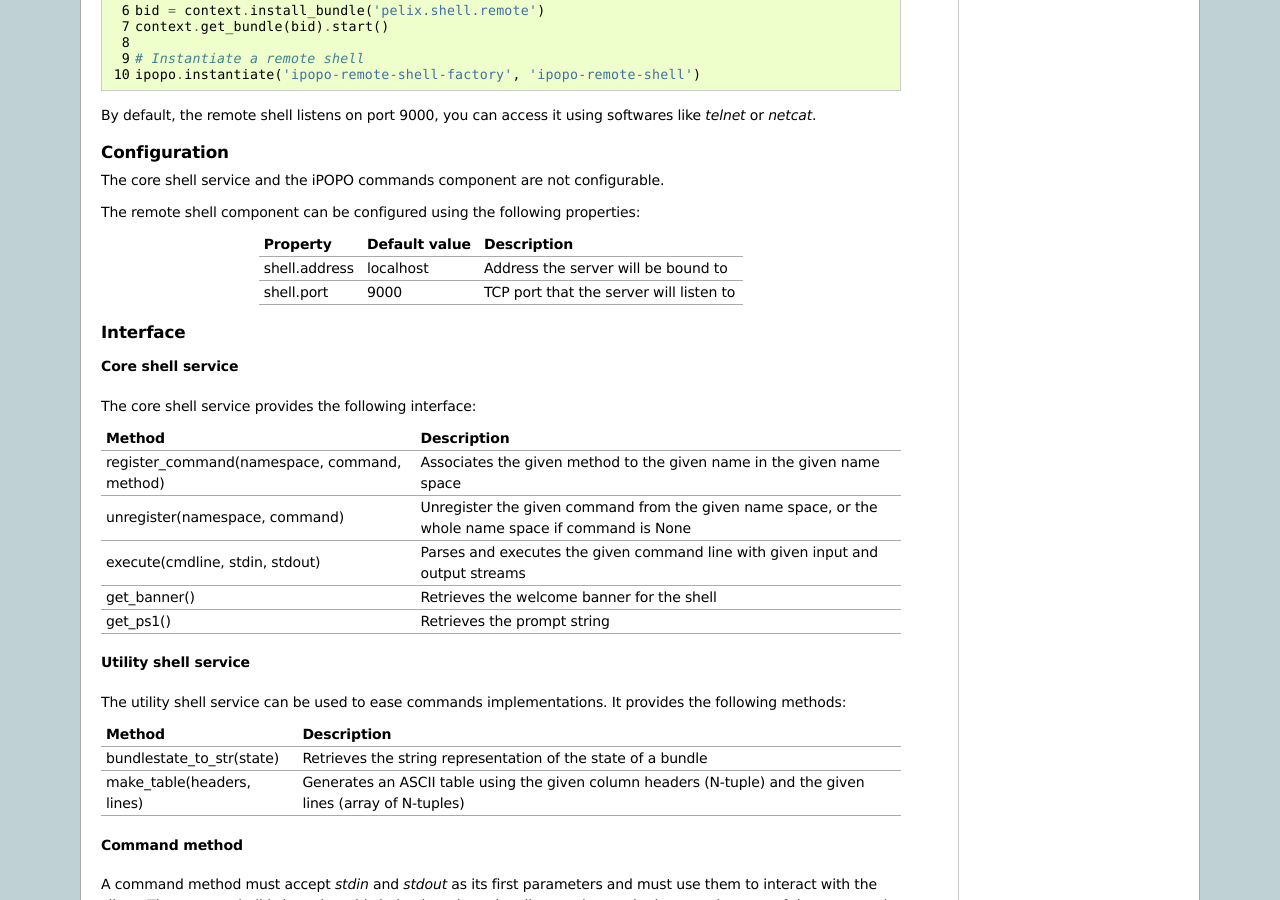
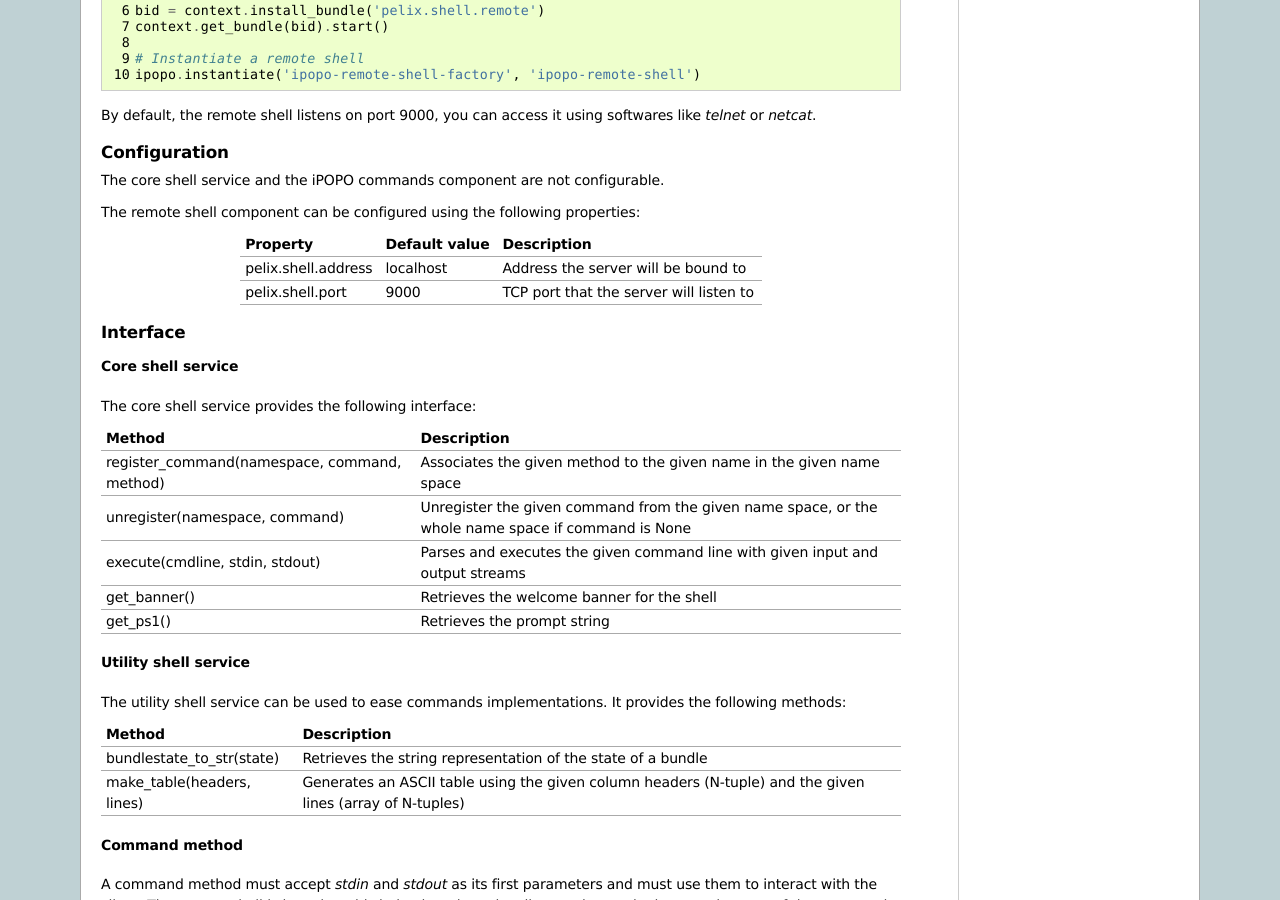
Before and after one commit to tcalmant/ipopo, a Sphinx documentation site: the page built from website-ipopo/source/reviews/shell.rst, in a window 1280 px wide and 900 px high, scrolled down 898 px. Built offline with Sphinx 7.4.7, drawn with Linux system fonts in a browser that asks for light colours.

Commit message:
Renamed remote shell properties (prefixed with pelix)

```diff
--- a/website-ipopo/source/reviews/shell.rst
+++ b/website-ipopo/source/reviews/shell.rst
@@ -85,13 +85,14 @@ The core shell service and the iPOPO commands component are not configurable.
 
 The remote shell component can be configured using the following properties:
 
-+---------------+---------------+-----------------------------------------+
-| Property      | Default value | Description                             |
-+===============+===============+=========================================+
-| shell.address | localhost     | Address the server will be bound to     |
-+---------------+---------------+-----------------------------------------+
-| shell.port    | 9000          | TCP port that the server will listen to |
-+---------------+---------------+-----------------------------------------+
++---------------------+---------------+--------------------------------------+
+| Property            | Default value | Description                          |
++=====================+===============+======================================+
+| pelix.shell.address | localhost     | Address the server will be bound to  |
++---------------------+---------------+--------------------------------------+
+| pelix.shell.port    | 9000          | TCP port that the server will listen |
+|                     |               | to                                   |
++---------------------+---------------+--------------------------------------+
 
 
 Interface
```
Also changed, not shown: 1 other file.
